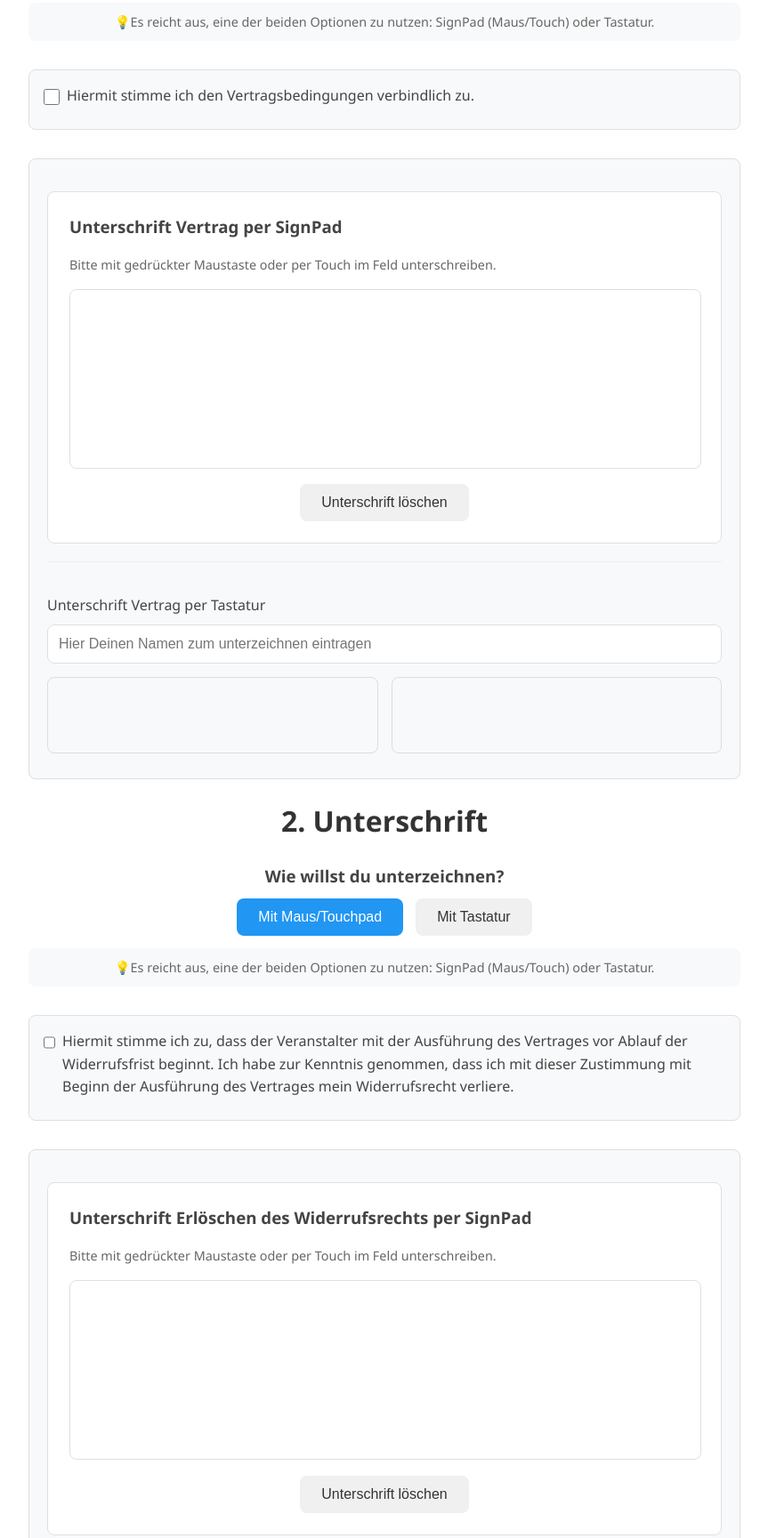
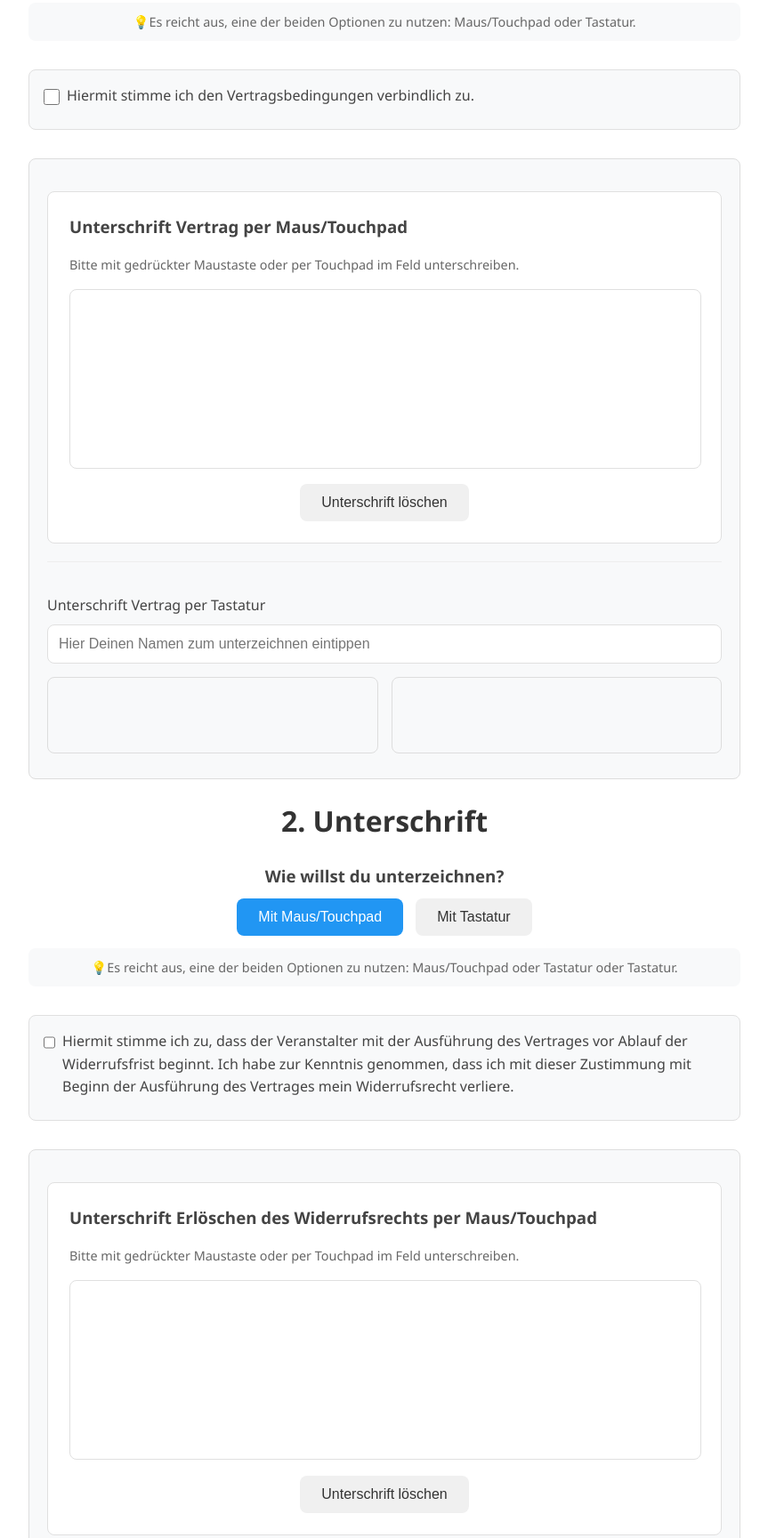
Before and after one commit to yxcyd3871197/SignyPDFee, a website: page public/sign.html in a window 1280 px wide. Shown: the part 982-2711 px from the top of the page at 89% size, without its empty margins (208-1071 px from the left). Drawn offline with nearby package versions, Linux system fonts and the light colour scheme; a script that the page names is missing.

Commit message:
Update sign.html

```diff
--- a/public/sign.html
+++ b/public/sign.html
@@ -49,7 +49,7 @@
                 <h3>Wie willst du unterzeichnen?</h3>
                 <button type="button" id="signpad-button" class="btn-secondary active">Mit Maus/Touchpad</button>
                 <button type="button" id="keyboard-button" class="btn-secondary">Mit Tastatur</button>
-                <p class="signature-option-text">💡Es reicht aus, eine der beiden Optionen zu nutzen: SignPad (Maus/Touch) oder Tastatur.</p>
+                <p class="signature-option-text">💡Es reicht aus, eine der beiden Optionen zu nutzen: Maus/Touchpad oder Tastatur.</p>
             </div>
 
             <div class="form-group checkbox-group">
@@ -63,8 +63,8 @@
             <!-- Vertrag Signature Section -->
             <div class="signature-section">
                 <div class="signature-group">
-                    <h3>Unterschrift Vertrag per SignPad</h3>
-                    <p class="signature-instruction">Bitte mit gedrückter Maustaste oder per Touch im Feld unterschreiben.</p>
+                    <h3>Unterschrift Vertrag per Maus/Touchpad</h3>
+                    <p class="signature-instruction">Bitte mit gedrückter Maustaste oder per Touchpad im Feld unterschreiben.</p>
                     <div class="signature-pad-container">
                         <canvas id="signature-pad"></canvas>
                     </div>
@@ -78,7 +78,7 @@
                     <div class="signature-alternative">
                         <div class="keyboard-signature">
                             <label for="keyboardSignature">Unterschrift Vertrag per Tastatur</label>
-                            <input type="text" id="keyboardSignature" placeholder="Hier Deinen Namen zum unterzeichnen eintragen" style="width: 100%;">
+                            <input type="text" id="keyboardSignature" placeholder="Hier Deinen Namen zum unterzeichnen eintippen" style="width: 100%;">
                             <div class="keyboard-signature-error" style="display: none;"></div>
                             <div class="font-preview-grid">
                                 <div class="font-preview">
@@ -101,7 +101,7 @@
                 <h3>Wie willst du unterzeichnen?</h3>
                 <button type="button" id="withdrawal-signpad-button" class="btn-secondary active">Mit Maus/Touchpad</button>
                 <button type="button" id="withdrawal-keyboard-button" class="btn-secondary">Mit Tastatur</button>
-                <p class="signature-option-text">💡Es reicht aus, eine der beiden Optionen zu nutzen: SignPad (Maus/Touch) oder Tastatur.</p>
+                <p class="signature-option-text">💡Es reicht aus, eine der beiden Optionen zu nutzen: Maus/Touchpad oder Tastatur oder Tastatur.</p>
             </div>
 
             <div class="form-group checkbox-group">
@@ -118,8 +118,8 @@
             <!-- Withdrawal Signature Section -->
             <div class="signature-section">
                 <div class="signature-group">
-                    <h3>Unterschrift Erlöschen des Widerrufsrechts per SignPad</h3>
-                    <p class="signature-instruction">Bitte mit gedrückter Maustaste oder per Touch im Feld unterschreiben.</p>
+                    <h3>Unterschrift Erlöschen des Widerrufsrechts per Maus/Touchpad</h3>
+                    <p class="signature-instruction">Bitte mit gedrückter Maustaste oder per Touchpad im Feld unterschreiben.</p>
                     <div class="signature-pad-container">
                         <canvas id="withdrawal-signature-pad"></canvas>
                     </div>
@@ -133,7 +133,7 @@
                     <div class="signature-alternative">
                         <div class="keyboard-signature">
                             <label for="withdrawalKeyboardSignature">Unterschrift Erlöschen des Widerrufsrechts per Tastatur</label>
-                            <input type="text" id="withdrawalKeyboardSignature" placeholder="Hier Deinen Namen zum unterzeichnen eintragen" style="width: 100%;">
+                            <input type="text" id="withdrawalKeyboardSignature" placeholder="Hier Deinen Namen zum unterzeichnen eintippen" style="width: 100%;">
                             <div class="keyboard-signature-error" style="display: none;"></div>
                             <div class="font-preview-grid">
                                 <div class="font-preview">
```
